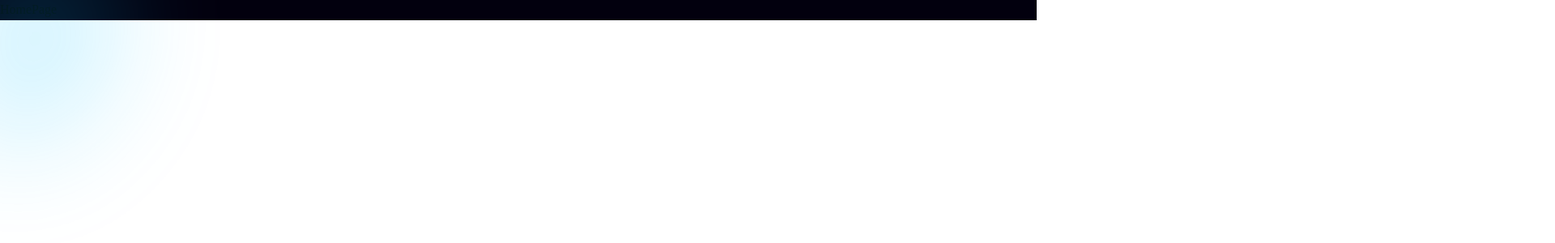
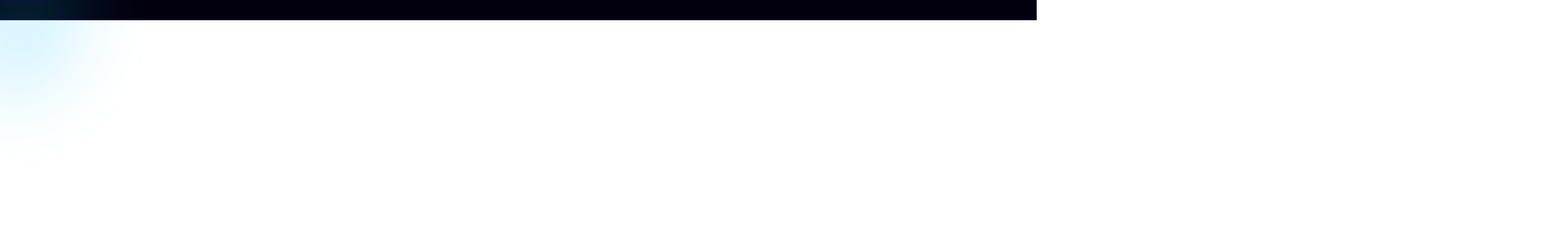
Before and after one commit to Codeit-Sprint-6-Part-2-Team-9/frontend, a React (Vite) app: page / in a window 1280 px wide. Shown: the top 300 px of the page at 81% size, 1920 px wide, since content can reach past the window. Built offline with nearby package versions, Linux system fonts and the light colour scheme.

Commit message:
🚑 fix: App.jsx class 오타 수정 및 오버레이 width 설정 (#37)
* fix: App.jsx class 오타 수정 및 오버레이 width 설정

* feat: Pointer Events None 추가

```diff
--- a/src/App.jsx
+++ b/src/App.jsx
@@ -12,7 +12,7 @@ function App() {
     <BrowserRouter>
       <div className={classes.app}>
         <img
-          class={classes.topOverlay}
+          className={classes.topOverlay}
           src={TOP_OVERLAY}
           alt="홈페이지 상단 오버레이 이미지"
         />
@@ -20,7 +20,7 @@ function App() {
           <Route index element={<HomePage />} />
           <Route element={<Layout />}>
             <Route path="/list" element={<List />} />
-            <Route path="/mypage" element={<MyPage />} />
+            <Route path="/my-page" element={<MyPage />} />
           </Route>
           <Route
             path="/*"
--- a/src/App.module.css
+++ b/src/App.module.css
@@ -8,4 +8,6 @@
   position: absolute;
   top: 0;
   left: 0;
+  width: 100%;
+  pointer-events: none;
 }
```
